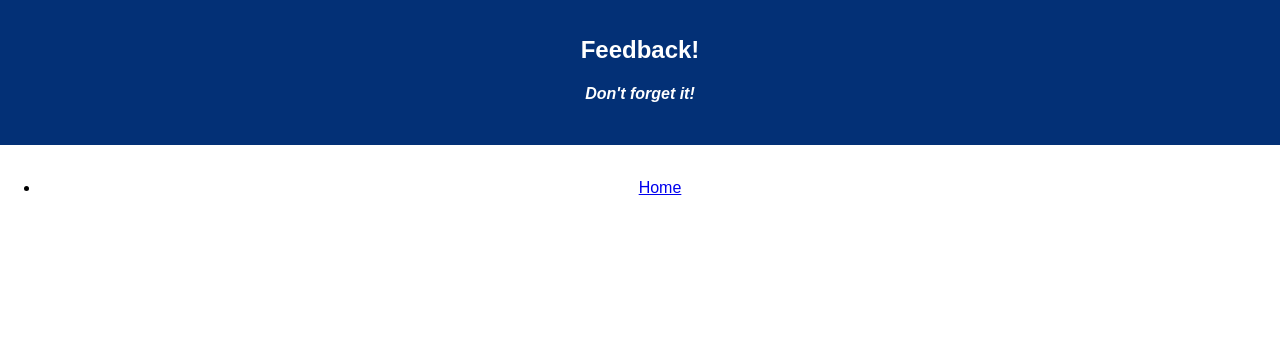
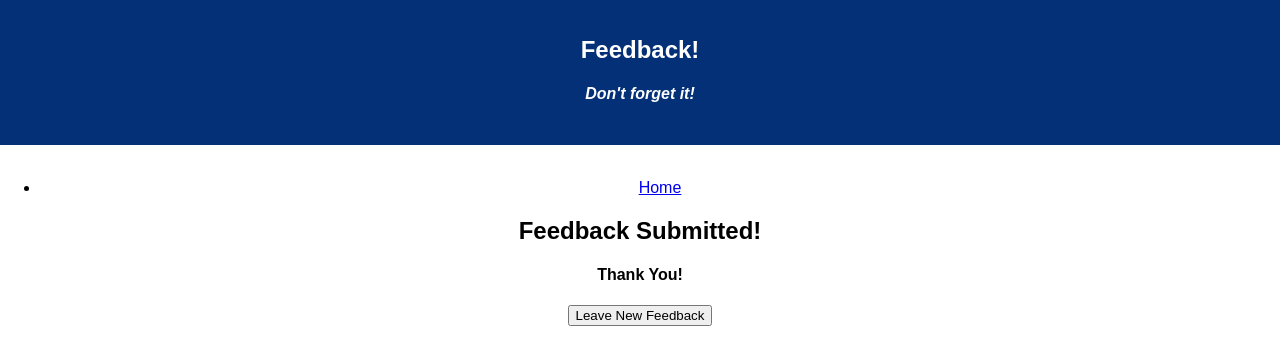
Before and after one commit to RachelSmith500/redux-feedback-loop, a React (Create React App) app: page /#/thankyou in a window 1280 px wide. Before the commit this address led to /#/. Shown: the top 364 px of the page. Built offline with nearby package versions, Linux system fonts and the light colour scheme.

Commit message:
Thank you component added

```diff
--- a/src/components/App/App.js
+++ b/src/components/App/App.js
@@ -1,11 +1,13 @@
 import React, { Component } from 'react';
-import { connect } from 'react-redux';
+// import { connect } from 'react-redux';
 import './App.css';
 import Feeling from './../Feeling/Feeling';
 import Understanding from './../Understanding/Understanding';
 import Support from './../Support/Support';
 import Comments from './../Comments/Comments';
 import Review from './../Review/Review';
+import ThankYou from './../ThankYou/ThankYou';
+
 
 import { HashRouter as Router, Route, Link } from 'react-router-dom';
 
@@ -28,6 +30,7 @@ class App extends Component {
               <Route path="/support" component={Support}/>
               <Route path="/comments" component={Comments}/>
               <Route path="/review" component={Review}/>
+              <Route path="/thankyou" component={ThankYou}/>
           </div>
       </Router>
     );
--- /dev/null
+++ b/src/components/ThankYou/ThankYou.js
@@ -0,0 +1,28 @@
+import React, { Component } from 'react';
+import { connect } from 'react-redux';
+
+class ThankYou extends Component {
+
+    sendThankYou = (event) => {
+        this.props.dispatch({ type:'ADD_THANKYOU'})
+        this.props.history.push('/feeling')
+    }
+
+    render() {
+        return(
+            <div>
+                <h2>Feedback Submitted!</h2>
+                <h4>Thank You!</h4>
+                <button onClick={this.sendThankYou}>Leave New Feedback</button>
+            </div>
+        )
+    }
+}
+
+const mapStateToProps = (reduxState) => {
+    return {
+        reduxState
+    }
+}
+
+export default connect(mapStateToProps)(ThankYou);
```
